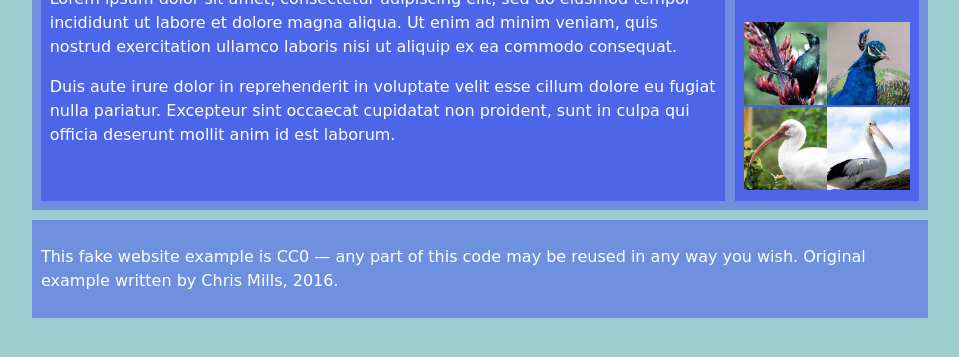
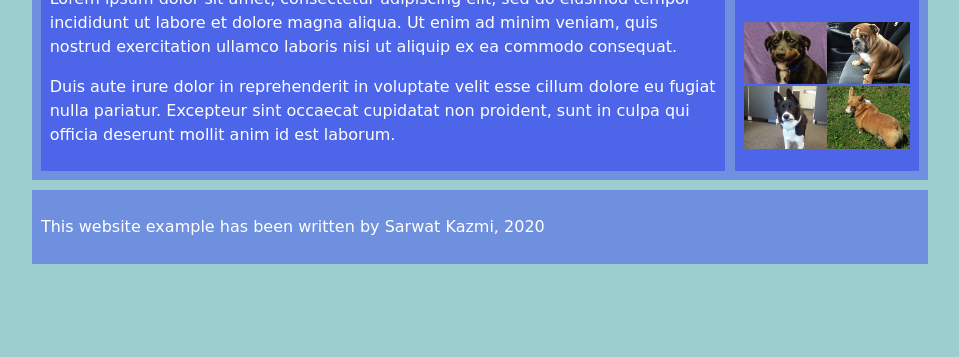
Before and after one commit to sarwat-kazmi/sarwat-kazmi.github.io, a plain HTML site: page lab_3/index.html in a window 1280 px wide. Shown: the part 311-668 px from the top of the page, without its empty margins (160-1119 px from the left). Drawn offline with Linux system fonts and the light colour scheme; a web font is replaced by a local one.

Commit message:
replaced bird photos with dogs

```diff
--- a/lab_3/index.html
+++ b/lab_3/index.html
@@ -39,15 +39,15 @@
       <aside>
         <h2>Favourite photos</h2>
 
-        <a href="favorite-1.jpg"><img src="favorite-1_th.jpg" alt="Small black bird, black claws, long black slender beak, links to larger version of the image"></a>
-        <a href="favorite-2.jpg"><img src="favorite-2_th.jpg" alt="Top half of a pretty bird with bright blue plumage on neck, light colored beak, blue headdress, links to larger version of the image"></a>
-        <a href="favorite-3.jpg"><img src="favorite-3_th.jpg" alt="Top half of a large bird with white plumage, very long curved narrow light colored break, links to larger version of the image"></a>
-        <a href="favorite-4.jpg"><img src="favorite-4_th.jpg" alt="Large bird, mostly white plumage with black plumage on back and rear, long straight white beak, links to larger version of the image"></a>
+        <a href="dog1.jpg"><img src="dog1.jpg" alt="Small black bird, black claws, long black slender beak, links to larger version of the image"></a>
+        <a href="dog2.jpg"><img src="dog2.jpg" alt="Top half of a pretty bird with bright blue plumage on neck, light colored beak, blue headdress, links to larger version of the image"></a>
+        <a href="dog3.jpg"><img src="dog3.jpg" alt="Top half of a large bird with white plumage, very long curved narrow light colored break, links to larger version of the image"></a>
+        <a href="dog4.jpg"><img src="dog4.jpg" alt="Large bird, mostly white plumage with black plumage on back and rear, long straight white beak, links to larger version of the image"></a>
       </aside>
     </main>
 
     <footer>
-      <p>This fake website example is CC0 — any part of this code may be reused in any way you wish. Original example written by Chris Mills, 2016.</p>
+      <p>This website example has been written by Sarwat Kazmi, 2020</p>
     </footer>
 
   </body>
--- a/lab_3/style.css
+++ b/lab_3/style.css
@@ -131,6 +131,7 @@ aside a {
 
 aside img {
   max-width: 100%;
+  height: auto;
 }
 
 footer {
```
Also changed, not shown: lab_3/dog1.jpg (added), lab_3/dog2.jpg (added), lab_3/dog3.jpg (added), lab_3/dog4.jpg (added).
